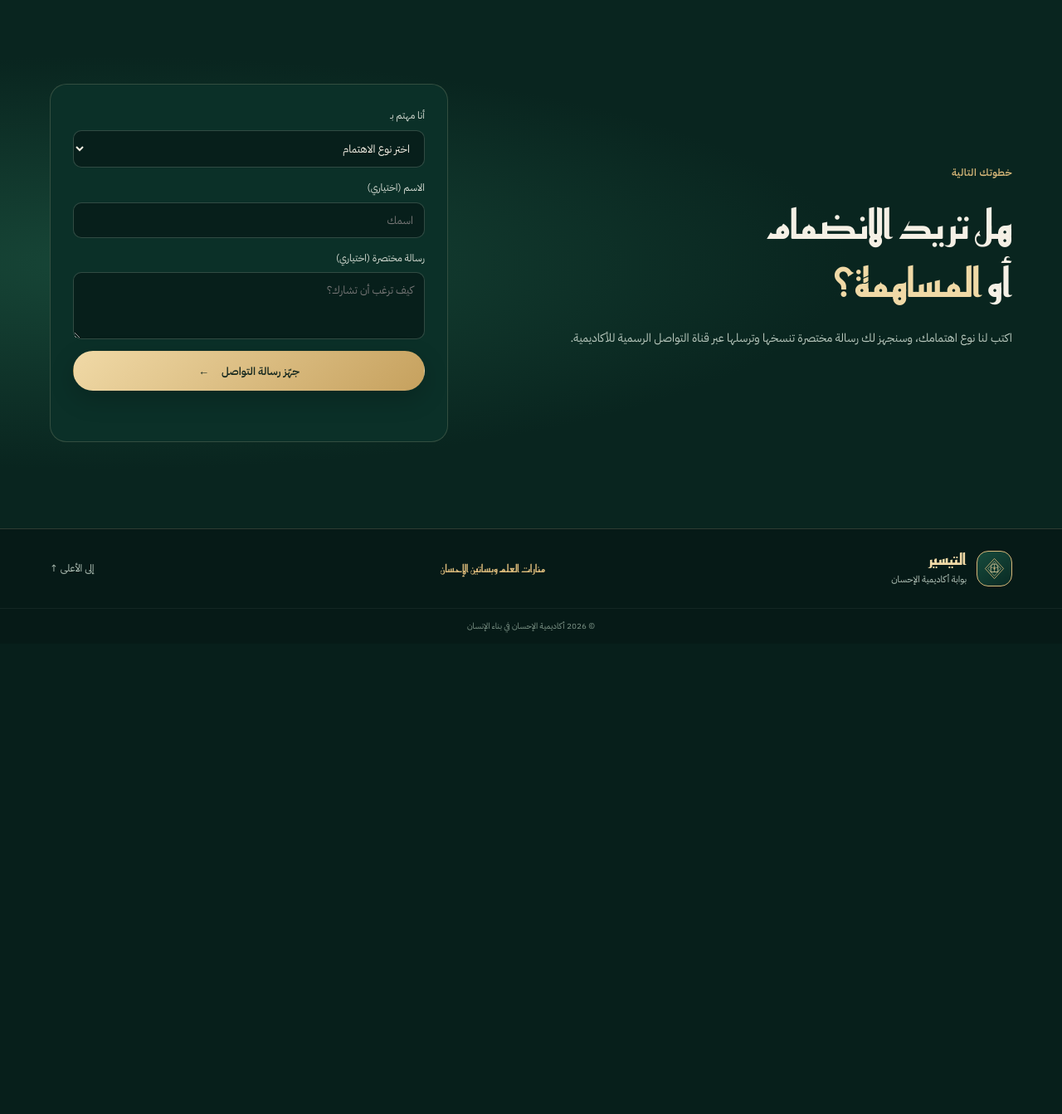
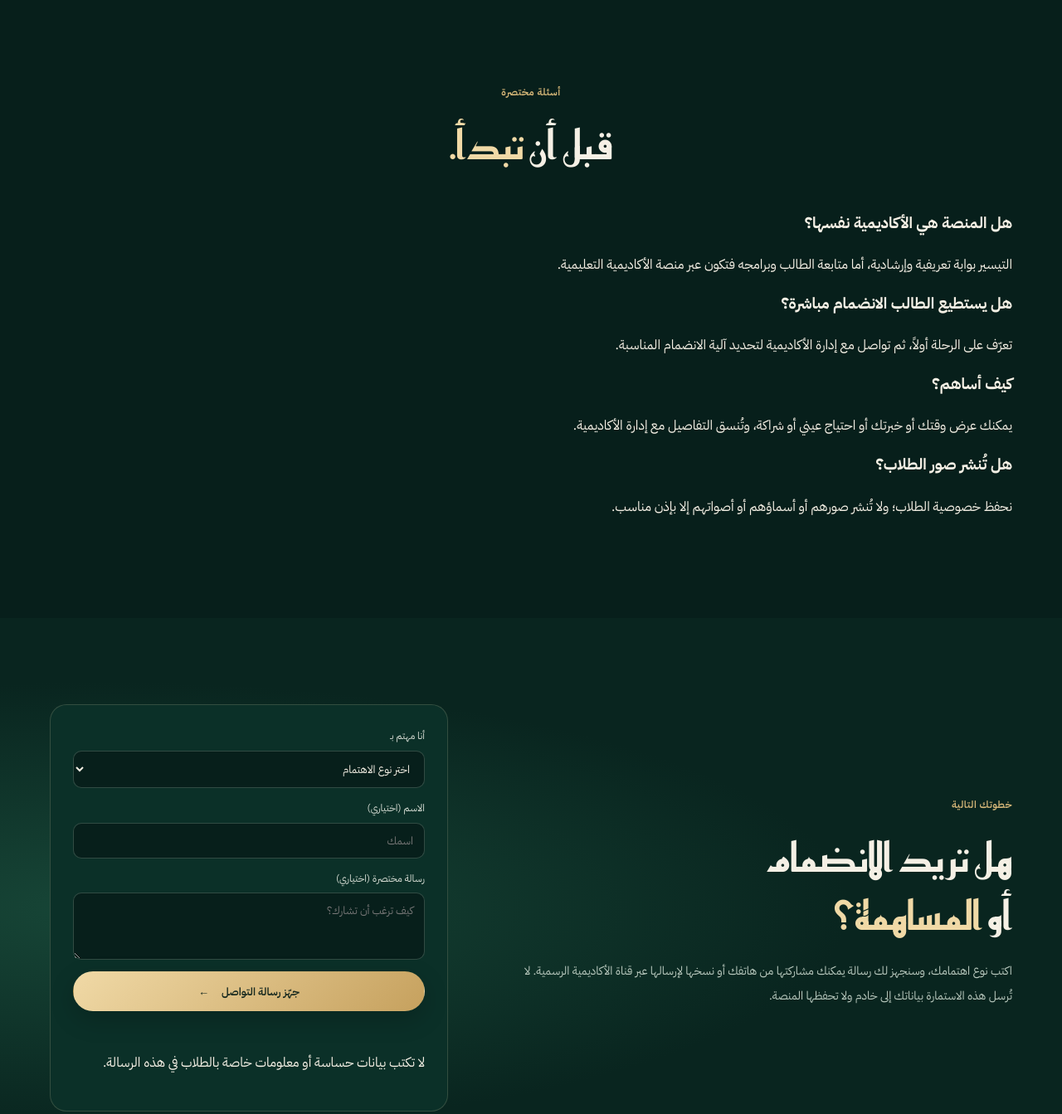
Before and after one commit to alaben2001-bit/ihsan-academy, a website: page site-taysir/public/index.html in a window 1280 px wide. Shown: the part 4920-6263 px from the top of the page at 83% size. Before the commit the page ends 5696 px from the top, so only its background shows below. Drawn offline with Linux system fonts and the light colour scheme.

Commit message:
Add privacy-safe staging metadata and Taysir FAQ

```diff
--- a/site-taysir/public/index.html
+++ b/site-taysir/public/index.html
@@ -11,6 +11,7 @@
   <meta property="og:description" content="نتعاون على بناء الإنسان بالقرآن والعلم والتربية.">
   <meta property="og:image" content="/media/hero-social.svg">
   <meta name="color-scheme" content="dark">
+  <meta name="robots" content="noindex,nofollow">
   <link rel="icon" href="/media/mark.svg" type="image/svg+xml">
   <link rel="stylesheet" href="/styles.css">
   <script defer src="/media/hero-inline.js"></script>
@@ -135,9 +136,21 @@
       </div>
     </section>
 
+    <section class="faq-section section-block" id="faq">
+      <div class="section-shell">
+        <div class="section-heading centered"><p class="eyebrow">أسئلة مختصرة</p><h2>قبل أن <em>تبدأ.</em></h2></div>
+        <div class="faq-grid">
+          <article><h3>هل المنصة هي الأكاديمية نفسها؟</h3><p>التيسير بوابة تعريفية وإرشادية، أما متابعة الطالب وبرامجه فتكون عبر منصة الأكاديمية التعليمية.</p></article>
+          <article><h3>هل يستطيع الطالب الانضمام مباشرة؟</h3><p>تعرّف على الرحلة أولاً، ثم تواصل مع إدارة الأكاديمية لتحديد آلية الانضمام المناسبة.</p></article>
+          <article><h3>كيف أساهم؟</h3><p>يمكنك عرض وقتك أو خبرتك أو احتياج عيني أو شراكة، وتُنسق التفاصيل مع إدارة الأكاديمية.</p></article>
+          <article><h3>هل تُنشر صور الطلاب؟</h3><p>نحفظ خصوصية الطلاب؛ ولا تُنشر صورهم أو أسماؤهم أو أصواتهم إلا بإذن مناسب.</p></article>
+        </div>
+      </div>
+    </section>
+
     <section class="contact-section section-block" id="contact">
       <div class="section-shell contact-layout">
-        <div><p class="eyebrow">خطوتك التالية</p><h2>هل تريد الانضمام<br>أو <em>المساهمة؟</em></h2><p>اكتب لنا نوع اهتمامك، وسنجهز لك رسالة مختصرة تنسخها وترسلها عبر قناة التواصل الرسمية للأكاديمية.</p></div>
+        <div><p class="eyebrow">خطوتك التالية</p><h2>هل تريد الانضمام<br>أو <em>المساهمة؟</em></h2><p>اكتب نوع اهتمامك، وسنجهز لك رسالة يمكنك مشاركتها من هاتفك أو نسخها لإرسالها عبر قناة الأكاديمية الرسمية. لا تُرسل هذه الاستمارة بياناتك إلى خادم ولا تحفظها المنصة.</p></div>
         <form id="interest-form" class="interest-form">
           <label>أنا مهتم بـ
             <select name="interest" required><option value="">اختر نوع الاهتمام</option><option>الانضمام طالباً</option><option>التطوع والمساندة</option><option>المساهمة العينية</option><option>الشراكة التجارية</option><option>التواصل العام</option></select>
@@ -145,7 +158,7 @@
           <label>الاسم (اختياري)<input name="name" maxlength="80" autocomplete="name" placeholder="اسمك"></label>
           <label>رسالة مختصرة (اختياري)<textarea name="message" rows="3" maxlength="500" placeholder="كيف ترغب أن تشارك؟"></textarea></label>
           <button class="button button-gold" type="submit">جهّز رسالة التواصل <span aria-hidden="true">←</span></button>
-          <p class="form-feedback" id="form-feedback" role="status" aria-live="polite"></p>
+          <p class="form-feedback" id="form-feedback" role="status" aria-live="polite"></p><p class="form-privacy">لا تكتب بيانات حساسة أو معلومات خاصة بالطلاب في هذه الرسالة.</p>
         </form>
       </div>
     </section>
```
